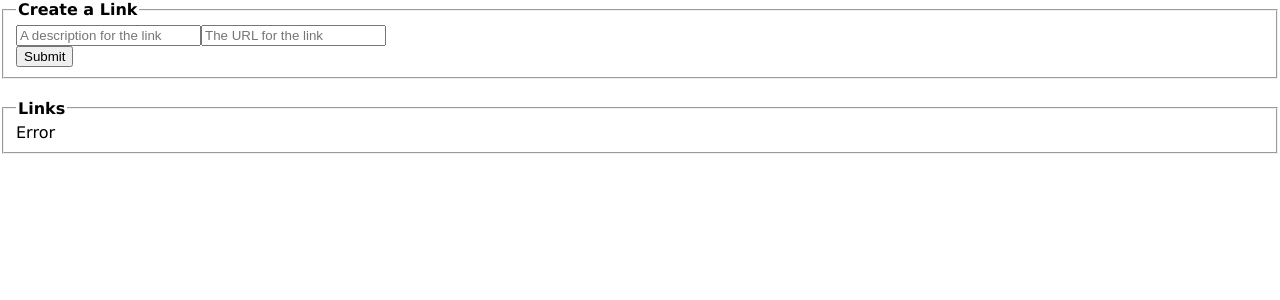
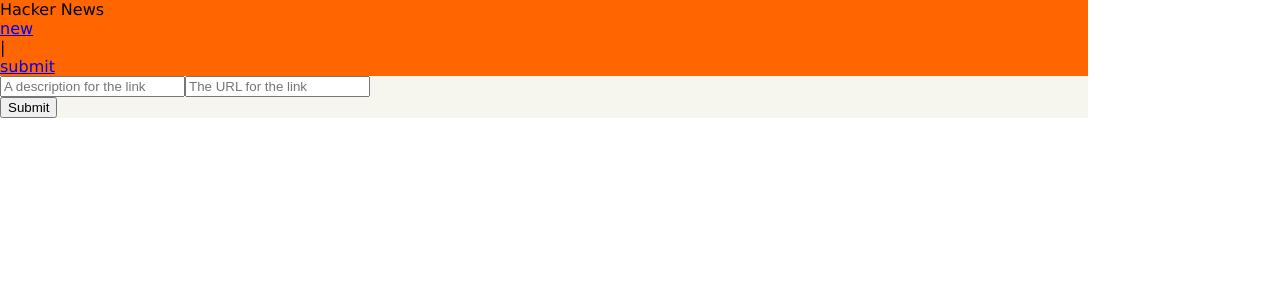
Before and after one commit to thiskevinwang/hackernews-react-apollo, a React (Create React App) app: page /create in a window 1280 px wide. Shown: the top 300 px of the page. Built offline with nearby package versions, Linux system fonts and the light colour scheme; the HTML template or start-up script is replaced by a standard one.

Commit message:
Setup routes - / - /create

```diff
--- a/src/components/App.js
+++ b/src/components/App.js
@@ -1,24 +1,21 @@
 import React, { Component } from "react";
 import LinkList from "./LinkList";
 import CreateLink from "./CreateLink";
+import Header from "./Header";
+import { Switch, Route } from "react-router-dom";
 
 class App extends Component {
   render() {
     return (
-      <>
-        <fieldset style={{}}>
-          <legend>
-            <b>Create a Link</b>
-          </legend>
-          <CreateLink />
-        </fieldset>
-        <fieldset style={{ marginTop: "20px" }}>
-          <legend>
-            <b>Links</b>
-          </legend>
-          <LinkList />
-        </fieldset>
-      </>
+      <div className="center w85">
+        <Header />
+        <div className="ph3 pv1 background-gray">
+          <Switch>
+            <Route exact path="/" component={LinkList} />
+            <Route exact path="/create" component={CreateLink} />
+          </Switch>
+        </div>
+      </div>
     );
   }
 }
--- a/src/index.js
+++ b/src/index.js
@@ -1,28 +1,31 @@
-import React from 'react';
-import ReactDOM from 'react-dom';
-import './styles/index.css';
-import App from './components/App';
-import * as serviceWorker from './serviceWorker'
-import { ApolloProvider } from 'react-apollo'
-import { ApolloClient } from 'apollo-client'
-import { createHttpLink } from 'apollo-link-http'
-import { InMemoryCache } from 'apollo-cache-inmemory'
+import React from "react";
+import ReactDOM from "react-dom";
+import "./styles/index.css";
+import App from "./components/App";
+import * as serviceWorker from "./serviceWorker";
+import { ApolloProvider } from "react-apollo";
+import { ApolloClient } from "apollo-client";
+import { createHttpLink } from "apollo-link-http";
+import { InMemoryCache } from "apollo-cache-inmemory";
+import { BrowserRouter } from "react-router-dom";
 
 const httpLink = createHttpLink({
-  uri: 'http://localhost:4000'
-})
+  uri: "http://localhost:4000"
+});
 
 const client = new ApolloClient({
   link: httpLink,
   cache: new InMemoryCache()
-})
-
+});
 
 ReactDOM.render(
-  <ApolloProvider client={client}>
-    <App />
-  </ApolloProvider>,
-  document.getElementById('root'));
+  <BrowserRouter>
+    <ApolloProvider client={client}>
+      <App />
+    </ApolloProvider>
+  </BrowserRouter>,
+  document.getElementById("root")
+);
 
 // If you want your app to work offline and load faster, you can change
 // unregister() to register() below. Note this comes with some pitfalls.
```
